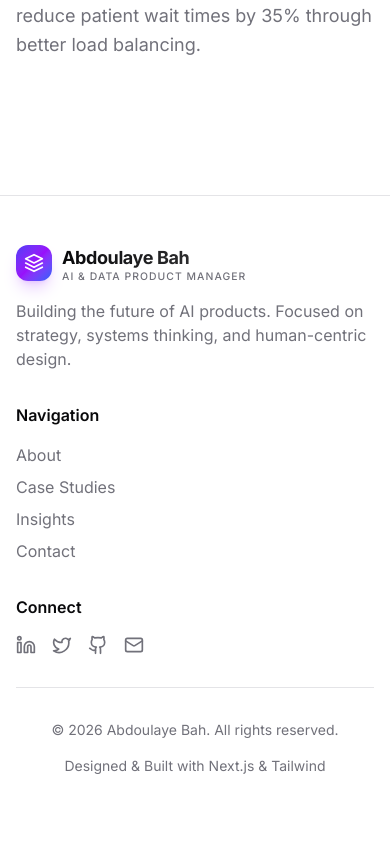
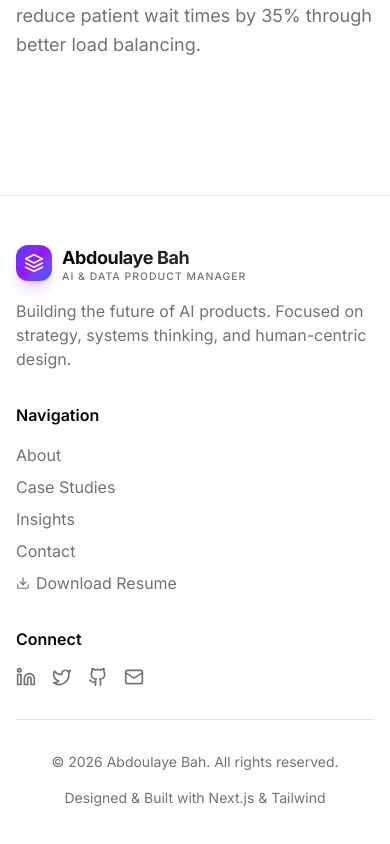
Before and after one commit to abdoulayebinta/my-portfolio, a Next.js app in the folder frontend/: page /blog/ai-in-healthcare-beyond-diagnosis in a window 390 px wide. Shown: the part 2004-2848 px from the top of the page. Built offline with nearby package versions, Linux system fonts and the light colour scheme; no server answers.

Commit message:
Add Resume Dowload Button

```diff
--- a/frontend/components/footer.tsx
+++ b/frontend/components/footer.tsx
@@ -2,7 +2,7 @@
 
 import React from "react";
 import Link from "next/link";
-import { Github, Linkedin, Twitter, Mail } from "lucide-react";
+import { Github, Linkedin, Twitter, Mail, Download } from "lucide-react";
 import { Logo } from "@/components/logo";
 import { useLanguage } from "@/context/language-context";
 
@@ -29,6 +29,11 @@ export function Footer() {
               <li><Link href="/#case-studies" className="text-muted-foreground hover:text-foreground transition-colors">{t.nav.caseStudies}</Link></li>
               <li><Link href="/#insights" className="text-muted-foreground hover:text-foreground transition-colors">{t.nav.insights}</Link></li>
               <li><Link href="/#contact" className="text-muted-foreground hover:text-foreground transition-colors">{t.nav.contact}</Link></li>
+              <li>
+                <a href="/Abdoulaye_Resume.pdf" download="Abdoulaye_Resume.pdf" className="flex items-center gap-1.5 text-muted-foreground hover:text-foreground transition-colors">
+                  <Download size={14} /> Download Resume
+                </a>
+              </li>
             </ul>
           </div>
 
--- a/frontend/components/navbar.tsx
+++ b/frontend/components/navbar.tsx
@@ -5,7 +5,7 @@ import Link from "next/link";
 import { usePathname } from "next/navigation";
 import { cn } from "@/lib/utils";
 import { Button } from "@/components/ui/button";
-import { Menu, X, Moon, Sun, ChevronDown } from "lucide-react";
+import { Menu, X, Moon, Sun, ChevronDown, Download } from "lucide-react";
 import { useTheme } from "next-themes";
 import { Logo } from "@/components/logo";
 import { LanguageSwitcher } from "@/components/language-switcher";
@@ -110,6 +110,12 @@ export function Navbar() {
             ))}
 
             <div className="flex items-center gap-2 ml-2 border-l border-border pl-4">
+              <a href="/Abdoulaye_Resume.pdf" download="Abdoulaye_Resume.pdf">
+                <Button variant="outline" size="sm" className="gap-1.5 cursor-pointer">
+                  <Download className="h-3.5 w-3.5" />
+                  Resume
+                </Button>
+              </a>
               <LanguageSwitcher />
               <Button
                 variant="ghost"
@@ -151,6 +157,12 @@ export function Navbar() {
           className="md:hidden absolute top-20 left-0 w-full bg-background border-b border-border p-4 shadow-lg animate-in slide-in-from-top-5 max-h-[calc(100vh-5rem)] overflow-y-auto"
         >
           <nav className="flex flex-col gap-2">
+            <a href="/Abdoulaye_Resume.pdf" download="Abdoulaye_Resume.pdf" className="w-full">
+              <Button variant="outline" className="w-full gap-2 cursor-pointer">
+                <Download className="h-4 w-4" />
+                Download Resume
+              </Button>
+            </a>
             {navItems.map((item) => (
               <div key={item.name} className="flex flex-col">
                 {item.children ? (
--- a/frontend/components/sections/hero.tsx
+++ b/frontend/components/sections/hero.tsx
@@ -2,7 +2,7 @@
 
 import React from "react";
 import { Button } from "@/components/ui/button";
-import { ArrowRight, ArrowDown, Sparkles } from "lucide-react";
+import { ArrowRight, ArrowDown, Sparkles, Download } from "lucide-react";
 import Link from "next/link";
 import Image from "next/image";
 import { BackgroundAnimation } from "@/components/ui/background-animation";
@@ -86,6 +86,11 @@ export function Hero() {
               <a href="https://www.linkedin.com/in/abdoulayebintabah/" target="_blank" rel="noopener noreferrer" className="w-full sm:w-auto">
                 <Button size="lg" variant="outline" className="w-full sm:w-auto text-base h-12 px-8 bg-background/50 backdrop-blur-sm hover:bg-background/80 gap-2 cursor-pointer">
                   {t.hero.cta.contact} <ArrowRight className="w-4 h-4 -rotate-45" />
+                </Button>
+              </a>
+              <a href="/Abdoulaye_Resume.pdf" download="Abdoulaye_Resume.pdf" className="w-full sm:w-auto">
+                <Button size="lg" variant="ghost" className="w-full sm:w-auto text-base h-12 px-8 gap-2 cursor-pointer">
+                  <Download className="w-4 h-4" /> Resume
                 </Button>
               </a>
             </div>
```
Also changed, not shown: 2 other files (tests, documents, lock files or other folders).
